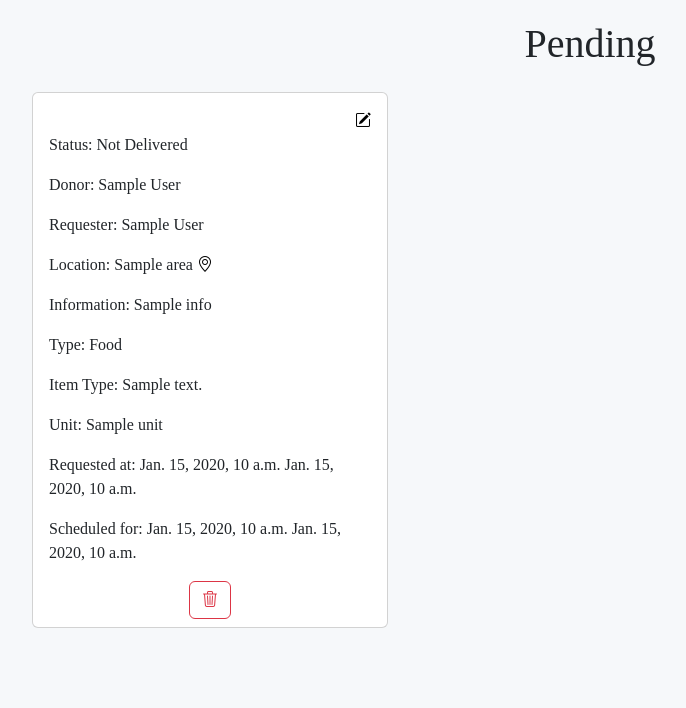
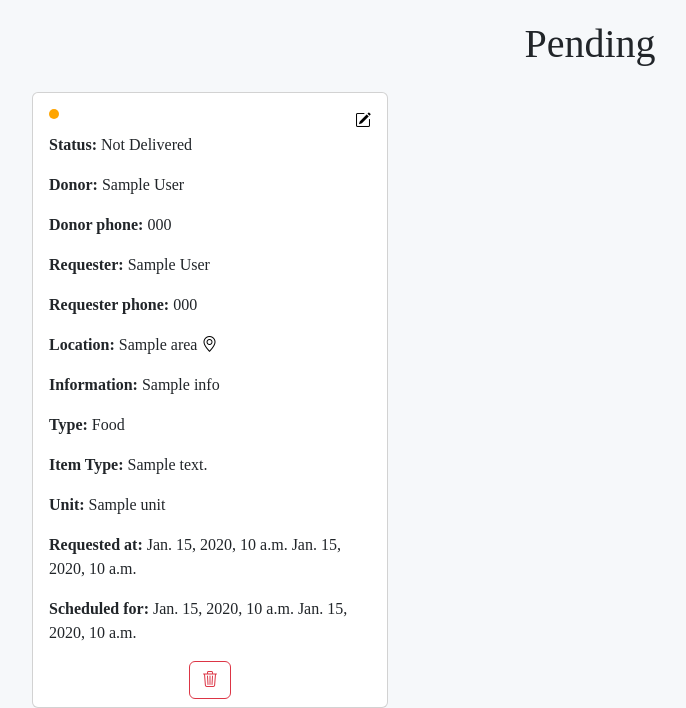
Before and after one commit to LiorCohen3/UnitedOref, a Django app: template main/templates/pending.html in a window 1280 px wide. Shown: the part 100-808 px from the top of the page, without its empty margins (50-736 px from the left). Before the commit the page ends 728 px from the top, so only its background shows below. Run offline with Django 5.2, Linux system fonts and the light colour scheme; the template is opened without the code that fills it: most values are stand-ins (such as "Sample title", 1, 10 or a date in 2020); some web fonts are replaced.

Commit message:
change the pending cards , colors and order

```diff
--- a/main/templates/pending.html
+++ b/main/templates/pending.html
@@ -20,20 +20,31 @@
     <div class="row">
         {% for request in pending_list %}
         <div class="col-md-4">
-            <div class="card">
+            <div class="card border-1">
                 <div class="card-body">
-                    <div class="d-flex justify-content-end"><a href="{% url 'Location Form' id=request.requests_id %}"><i class="bi bi-pencil-square"></i></a></div>
+                    <div class="d-flex justify-content-between">
+                        <div class="d-flex justify-content-center align-items-center" style="width: 10px; height: 10px; background-color:
+                        {% if request.requests_status.request_status_name == "Not Delivered" and request.requestor_id == user_id %}
+                green;
+                {% else %}
+                orange;
+                {% endif %}
+                         border-radius: 50%;"></div>
+                        <a href="{% url 'Location Form' id=request.requests_id %}"><i class="bi bi-pencil-square"></i></a>
+                    </div>
 
-                    <p class="card-text">Status: {{ request.requests_status.request_status_name }}</p>
-                    <p class="card-text">Donor: {% if request.donate_user %} {{ request.donate_user.first_name }} {{ request.donate_user.last_name }} {% else %} None {% endif %}</p>
-                    <p class="card-text">Requester: {{ request.requestor.first_name }} {{ request.requestor.last_name }}</p>
-                    <p class="card-text">Location: {{ request.area }} <a href="https://www.google.com/maps/place/{{ request.location_lat }},{{ request.location_long }}" target="_blank"><i class="bi bi-geo-alt"></i></a></p>
-                    <p class="card-text">Information: {{ request.info }}</p>
-                    <p class="card-text">Type: {% if request.type_id == 1 %}Food{% else %}Equipment{% endif %}</p>
-                    <p class="card-text">Item Type: {{ request.item_type.description }}</p>
-                    <p class="card-text">Unit: {{ request.unit }}</p>
-                    <p class="card-text">Requested at: {{ request.date }} {{ request.time }}</p>
-                    <p class="card-text">Scheduled for: {{ request.schedule_date }} {{ request.schedule_time }}</p>
+                    <p class="card-text"><b>Status:</b> {{ request.requests_status.request_status_name }}</p>
+                    <p class="card-text"><b>Donor:</b> {% if request.donate_user %} {{ request.donate_user.first_name }} {{ request.donate_user.last_name }} {% else %} None {% endif %}</p>
+                    <p class="card-text"><b>Donor phone:</b> {% if request.donate_user %} {{ request.donate_user.phone }}  {% else %} None {% endif %}</p>
+                    <p class="card-text"><b>Requester:</b> {{ request.requestor.first_name }} {{ request.requestor.last_name }}</p>
+                    <p class="card-text"><b>Requester phone:</b> {{ request.requestor.phone }} </p>
+                    <p class="card-text"><b>Location:</b> {{ request.area }} <a href="https://www.google.com/maps/place/{{ request.location_lat }},{{ request.location_long }}" target="_blank"><i class="bi bi-geo-alt"></i></a></p>
+                    <p class="card-text"><b>Information:</b> {{ request.info }}</p>
+                    <p class="card-text"><b>Type:</b> {% if request.type_id == 1 %}Food{% else %}Equipment{% endif %}</p>
+                    <p class="card-text"><b>Item Type:</b> {{ request.item_type.description }}</p>
+                    <p class="card-text"><b>Unit:</b> {{ request.unit }}</p>
+                    <p class="card-text"><b>Requested at:</b> {{ request.date }} {{ request.time }}</p>
+                    <p class="card-text"><b>Scheduled for:</b> {{ request.schedule_date }} {{ request.schedule_time }}</p>
                 </div>
                 <div class="d-flex justify-content-evenly mb-2 ">
                     {% if request.requests_status.request_status_name == "Not Delivered" and request.requestor_id == user_id %}
--- a/main/views.py
+++ b/main/views.py
@@ -156,6 +156,7 @@ def pending(request):
         (Q(donate_user=request.user.id) | Q(requestor=request.user.id))&
         (Q(requests_status=RequestStatusId.PENDING.value) | Q(requests_status=RequestStatusId.NOT_DELIVERED.value))
     )
+    pending_list = pending_list.order_by('-requests_status')
     user_id = request.user.id
     return render(request, 'pending.html', {'pending_list': pending_list, "user_id": user_id})
 
```
